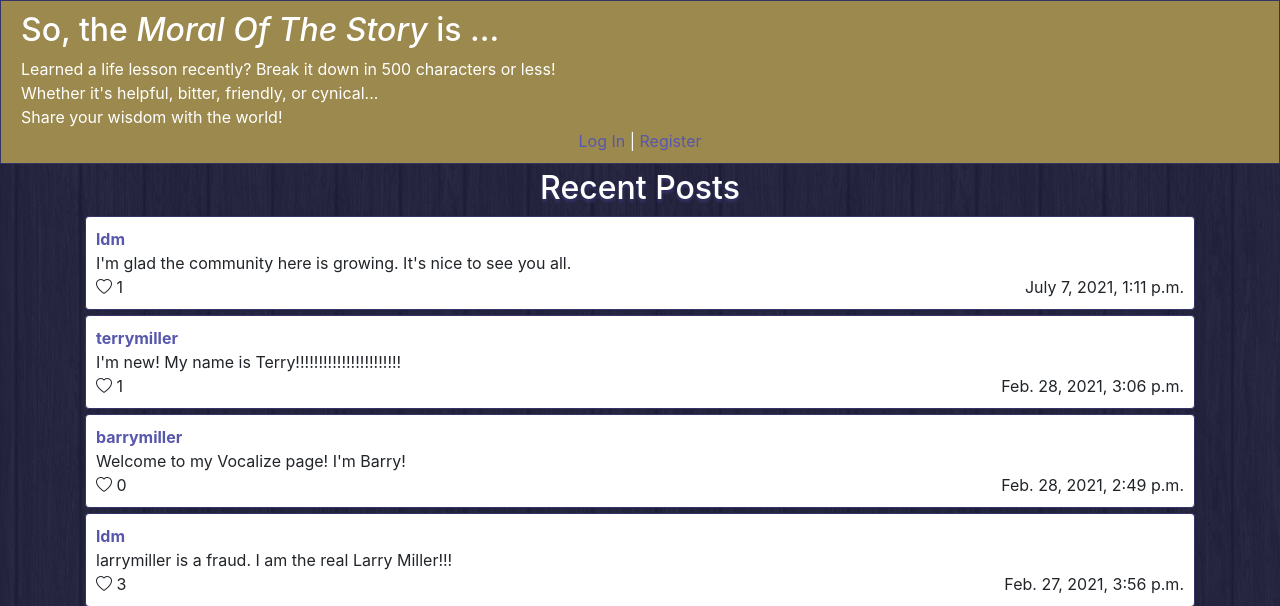
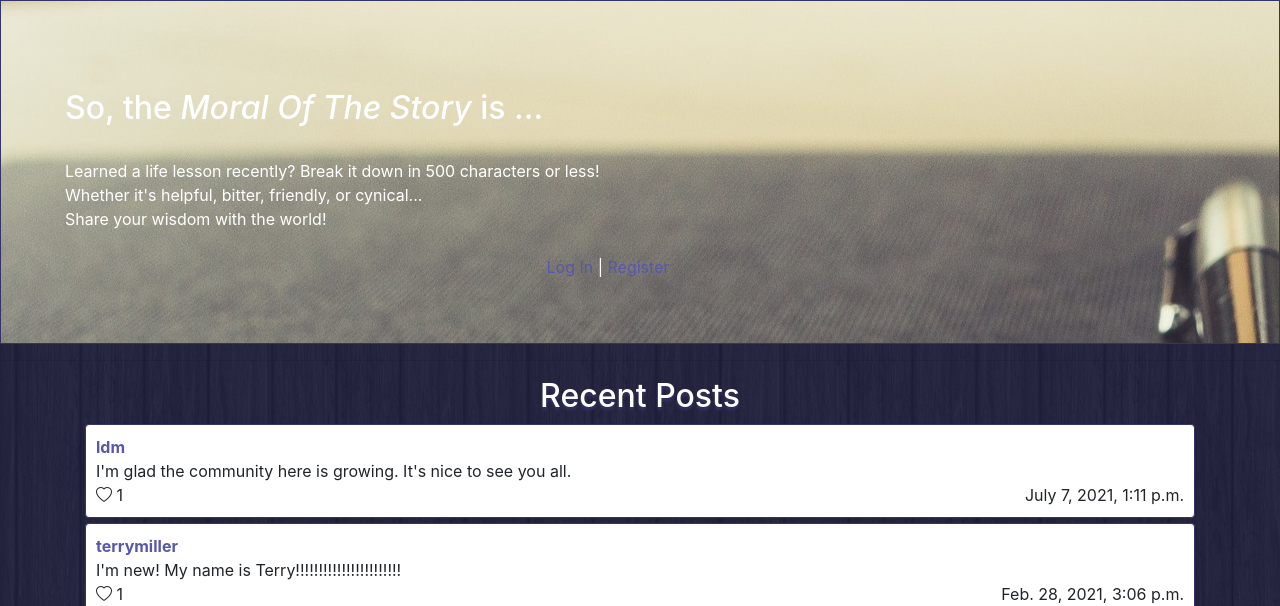
Before and after one commit to larrymillerprogramming/moralofthestory, a Django app: page / in a window 1280 px wide. Shown: the part 56-662 px from the top of the page. Run offline with Django 3.2, Linux system fonts and the light colour scheme; data comes from the database, SQL or seed files in the repository; some libraries are stand-ins or nearby versions.

Commit message:
banner and banner css

```diff
--- a/network/static/network/styles.css
+++ b/network/static/network/styles.css
@@ -54,9 +54,22 @@ a:focus {
 .bannerbox {
     color: #ffffff;
     background-color: #9c894d;
+    background-image: url('banner.jpg') !important;
     border: 1px solid #343469;
-    padding: 10px 20px 10px 20px;
+    padding: 5% 10% 5% 5%;
     margin-bottom: 5px;
+}
+
+.bannerfooter {
+    color: #343469;
+    background-color: #ffffffaa;
+}
+
+.bannerblurb {
+    color: #343469;
+    background-color: #ffffffaa;
+    margin-left: 10%;
+    width: 50%;
 }
 
 .simplebox {
--- a/network/templates/network/index.html
+++ b/network/templates/network/index.html
@@ -14,14 +14,18 @@
         <hr>
     {% else %}
         <div class="bannerbox">
+            <br>
             <h2 style="text-align: left;">So, the <i>Moral Of The Story</i> is ...</h2>
-            <p>
+            <br>
+            <p class="bannercontent">
                 Learned a life lesson recently? Break it down in 500 characters or less!<br>
                 Whether it's helpful, bitter, friendly, or cynical...<br>
                 Share your wisdom with the world!
             </p>
-            <p style="text-align: center;"><a href="{% url 'login' %}">Log In</a> | <a href="{% url 'register' %}">Register</a></p>
+            <br>
+            <p class="bannercontent" style="text-align: center;"><a href="{% url 'login' %}">Log In</a> | <a href="{% url 'register' %}">Register</a></p>
         </div>
+        <hr>
     {% endif %}
 
 <div class="container">
```
Also changed, not shown: network/static/network/banner.jpg (added).
